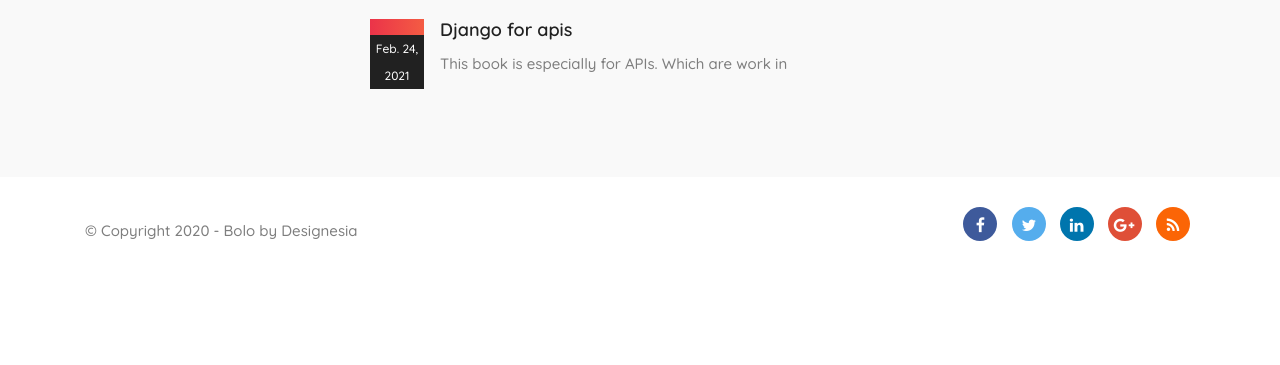
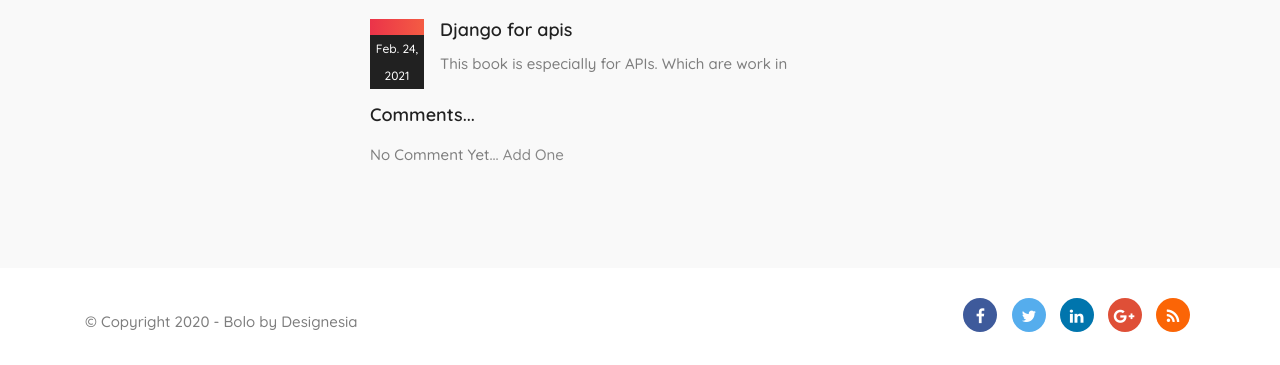
Before and after one commit to silverab/blog, a Django app: a page that uses templates/post/single_post.html in a window 1280 px wide. Shown: the part 892-1257 px from the top of the page. Before the commit the page ends 1133 px from the top, so only its background shows below. Run offline with Django 3.2, Linux system fonts and the light colour scheme; data comes from the database, SQL or seed files in the repository; some libraries are stand-ins or nearby versions.

Commit message:
add a comment code

```diff
--- a/templates/post/single_post.html
+++ b/templates/post/single_post.html
@@ -41,6 +41,20 @@
                                         <p>{{ post.description }}</p>
                                     </div>
                                 </div>
+                                <br/>
+                                <h3>Comments...</h3>
+                                {% if not post.comments.all %}
+                                    No Comment Yet... <a href="#">Add One</a>
+                                {% else %}
+                                    {% for comment in post.comments.all %}
+                                        <strong>
+                                            {{ comment.name }} -
+                                            {{ comment.date_added }}
+                                        </strong>
+                                        <br/>
+                                            {{ comment.body }}
+                                    {% endfor %}
+                                {% endif %}
                             </div>
                         </div>
 
```
Also changed, not shown: post/admin.py (line endings or trailing spaces).
